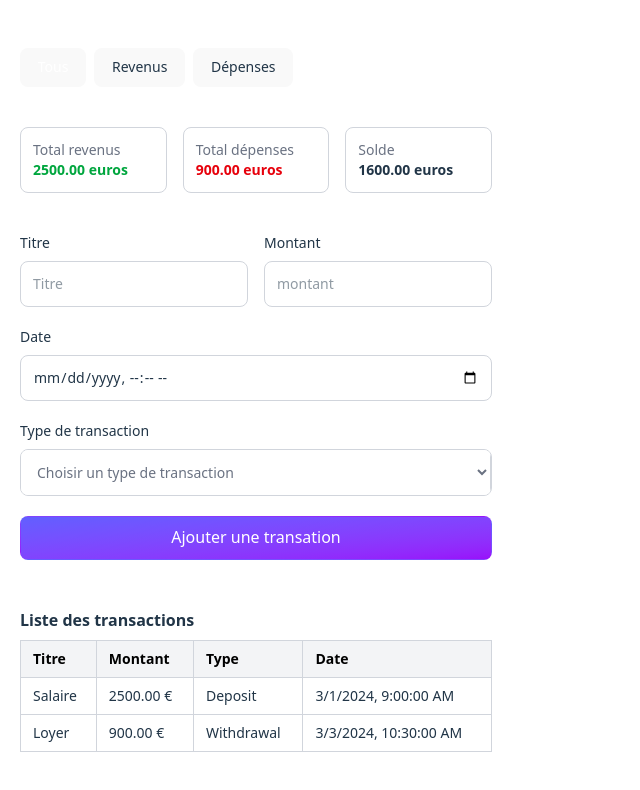
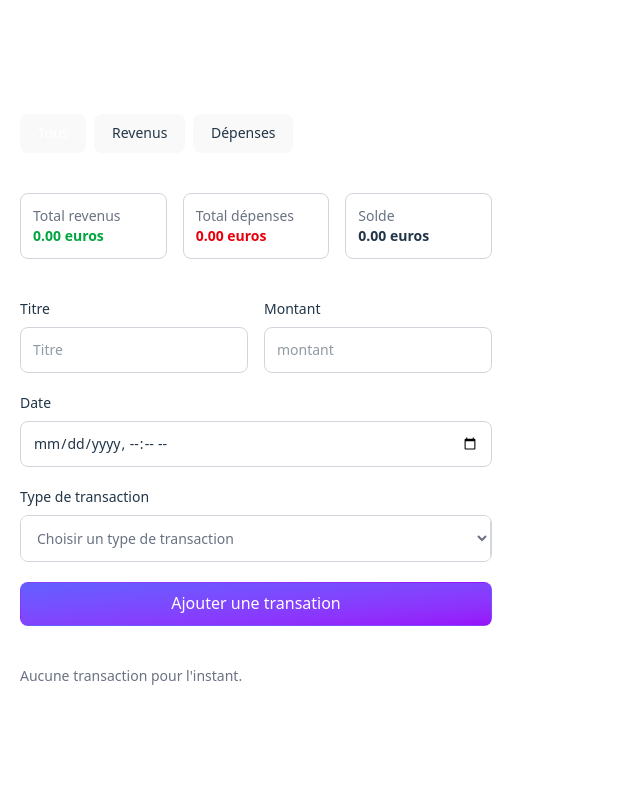
Before and after one commit to ousseynoukone/budget-tracker, a React (Vite) app: page / in a window 1280 px wide. Shown: the top 790 px of the page, without its empty margins (0-640 px from the left). Built offline with nearby package versions, Linux system fonts and the light colour scheme.

Commit message:
add storage function

```diff
--- a/src/App.tsx
+++ b/src/App.tsx
@@ -1,28 +1,21 @@
-import { useState } from 'react'
+import { useEffect, useState } from 'react'
 import './App.css'
 import TransactionForm from './components/TransactionForm'
 import TransactionList from './components/TransactionList'
 import Balance from './components/Balance'
 import Filter from './components/Filter'
 import { TransactionType, type Transaction } from './model/transaction'
+import { loadTransactions } from './utils/storage'
 
 function App() {
-  const [transactions, setTransactions] = useState<Transaction[]>([
-    {
-      id : crypto.randomUUID(),
-      title: 'Salaire',
-      amount: 2500,
-      type: TransactionType.Deposit,
-      date: new Date('2024-03-01T09:00'),
-    },
-    {
-      id : crypto.randomUUID(),
-      title: 'Loyer',
-      amount: 900,
-      type: TransactionType.Withdrawal,
-      date: new Date('2024-03-03T10:30'),
-    },
-  ])
+  const [transactions, setTransactions] = useState<Transaction[]>([])
+
+
+  useEffect(() => {
+    const storedTransactions = loadTransactions();
+    setTransactions(storedTransactions);
+  }, []);
+
 
   const [filter, setFilter] = useState<"all" | "income" | "expense">("all")
 
--- a/src/components/TransactionList.tsx
+++ b/src/components/TransactionList.tsx
@@ -36,8 +36,8 @@ export default function TransactionList({ transactions }: TransactionListProps)
           </tr>
         </thead>
         <tbody>
-          {transactions.map((transaction, index) => (
-            <tr key={index}>
+          {transactions.map((transaction) => (
+            <tr key={transaction.id}>
               <td className="border border-gray-300 px-3 py-2">
                 {transaction.title}
               </td>
--- /dev/null
+++ b/src/utils/storage.ts
@@ -0,0 +1,21 @@
+import type { Transaction } from "../model/transaction"
+
+export function saveTransactions(transactions: Transaction[]) {
+    localStorage.setItem("transactions", JSON.stringify(transactions))
+}
+
+export function loadTransactions(): Transaction[] {
+    const data = localStorage.getItem("transactions")
+    if (!data) {
+        return []
+    }
+    try {
+        const parsed = JSON.parse(data) as Transaction[]
+
+        return parsed;
+
+    } catch (error) {
+        console.error("Erreur lors du chargement des transactions :", error)
+        return []
+    }
+}
```
